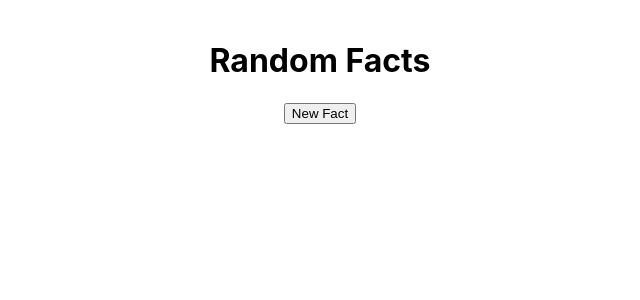
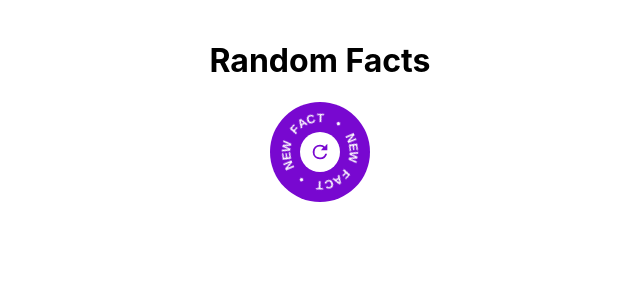
Before and after one commit to Raphael-KV/KnowThing, a React (Create React App) app: page / in a window 1280 px wide. Shown: the top 300 px of the page, without its empty margins (320-960 px from the left). Built offline with nearby package versions, Linux system fonts and the light colour scheme; no server answers.

Commit message:
implemented new ReloadButton

```diff
--- a/src/App.js
+++ b/src/App.js
@@ -1,5 +1,6 @@
 import './App.css';
 import React, { useState, useEffect } from 'react';
+import ReloadButton from './components/ReloadButton';
 
 function App(){
 
@@ -27,9 +28,7 @@ function App(){
         <div className="app-container">
             <h1>Random Facts</h1>
             <p className="fact-text">{loading?"Loading fact...":fact}</p>
-            <button classsName="fact-button" onClick={fetchFact}>
-                New Fact
-            </button>
+            <center><ReloadButton onClick={fetchFact} /></center>
         </div>
     );
 }
```
